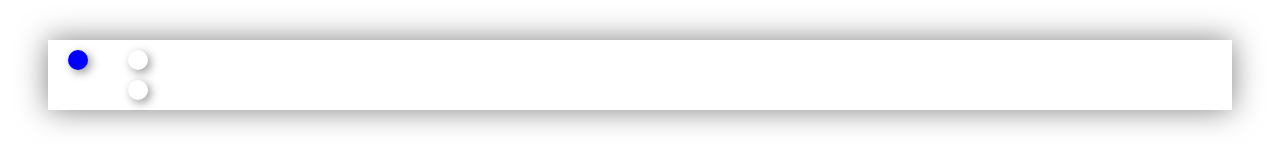
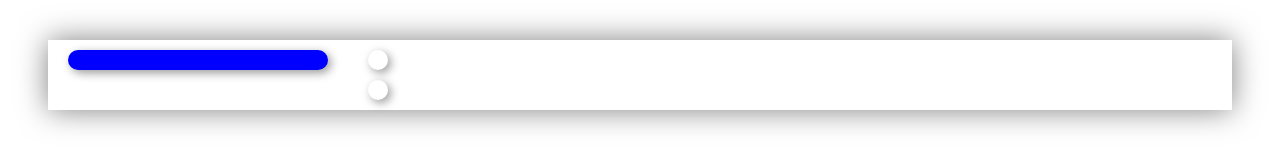
Before and after one commit to LoLiPoP190/21.11.22, a plain HTML site: page index.html in a window 1280 px wide. Drawn offline with Linux system fonts and the light colour scheme.

Commit message:
edited sidebar

```diff
--- a/style.css
+++ b/style.css
@@ -8,6 +8,9 @@
 
   display: flex;
 }
+.sidebar{
+  flex: 0 0 300px;
+}
 .box{
   margin: 10px 20px;
   border-radius: 10px;
```
